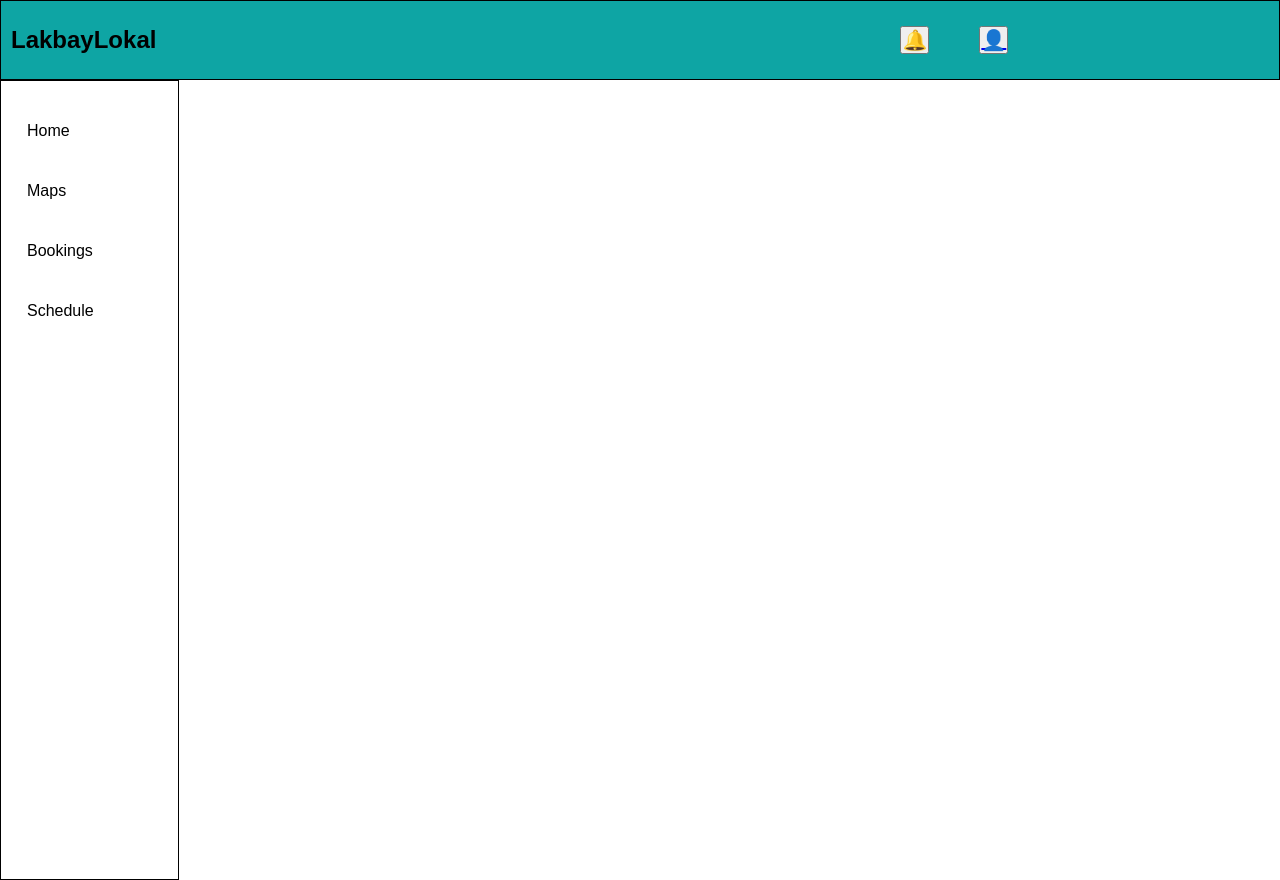
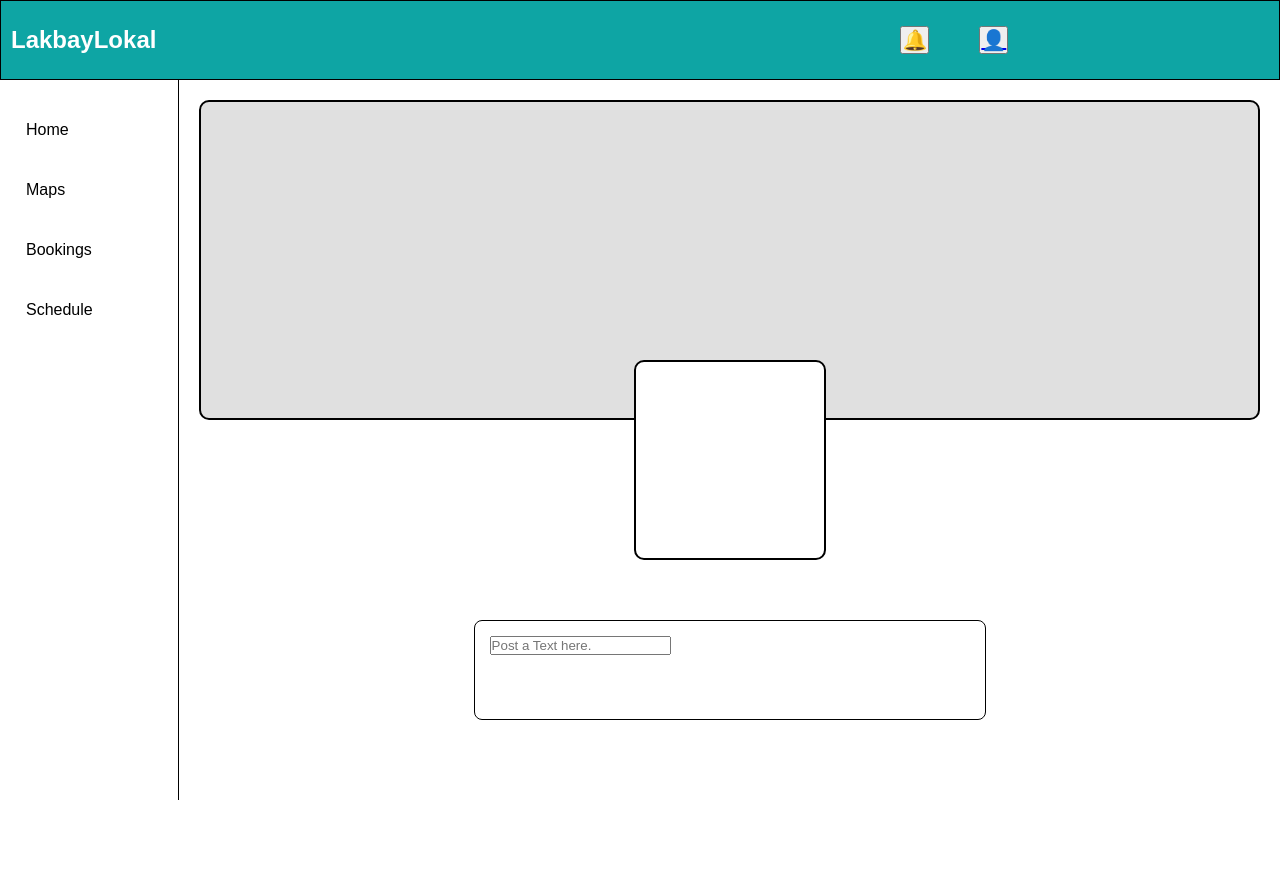
Before and after one commit to indenterror20/Project-Tourism-Travel-Guide, a plain HTML site: page profile.html in a window 1280 px wide. After the commit the page ends 800 px from the top, so only its background shows below. Drawn offline with Linux system fonts and the light colour scheme.

Commit message:
profile page is starting to shape

```diff
--- a/profile.html
+++ b/profile.html
@@ -32,4 +32,20 @@
             <a href="maps.html" id="maps" class="nav-link">Maps</a>
             <a href="booking.html" id="bookings" class="nav-link">Bookings</a>
             <a href="schedule" id="schedule" class="nav-link">Schedule</a>
+    </div>
+
+    <div class="main-content">
+        <div class="cover-photo">
+        <div id="profile-photo">
+
+
         </div>
+    </div>
+
+    <div class="form-post">
+      <form id="postForm">
+        <input type="text" id="formText" placeholder="Post a Text here.">
+      </form>
+    </div>
+    </div>
+</div>
--- a/styles/profile.css
+++ b/styles/profile.css
@@ -1,21 +1,20 @@
-html{
+html {
   scroll-behavior: smooth;
-  overflow: hidden;
   width: 100%;
 }
 
-*{
+* {
   margin: 0;
   padding: 0;
   box-sizing: border-box;
 }
 
 body {
-  overflow: hidden;
   width: 100%;
+  overflow-x: hidden;
 }
 
-.header{
+.header {
   margin: 0;
   padding: 0;
   width: 100%;
@@ -28,59 +27,12 @@ body {
   background-color: #0EA5A4;
 }
 
-#title h2{
+#title h2 {
   font-family: sans-serif;
+  color: white;
 }
 
-#search input{
-  width: 30vw;
-  height: 7vh;
-  background-color: white;
-  border-radius: 30px;
-}
-
-#searchBar input{
-  text-align: center;
-}
-
-.body{
-  display: flex;
-  align-items: flex-start;
-  gap: 20px;
-  overflow: hidden;
-}
-
-.sidebar{
-  width: 14vw;
-  height: 100vh;
-  display: flex;
-  flex-direction: column;
-  gap: 20px;
-  align-items: stretch;
-  padding-left: 15px;
-  padding-top: 30px;
-  border: 1px solid black;
-}
-
-.nav-link {
-  text-decoration: none;
-  color: black;
-  display: flex;
-  width: 120px;
-  align-items: center;
-  padding: 10px 10px;
-  border-radius: 5px;
-  border: 1px solid transparent;
-  transition: background-color 0.3s ease, border-color 0.3s ease;
-  font-family: sans-serif;
-}
-
-.nav-link:hover {
-  background-color: lightgrey;
-  border-color: lightgrey;
-}
-
-.buttons{
+.buttons {
   display: flex;
   align-items: center;
   gap: 50px;
@@ -93,3 +45,80 @@ body {
 .notification button{
   font-size: 20px;
 }
+
+.body {
+  display: flex;
+  flex-direction: row;
+  height: 90vh;
+}
+
+.sidebar {
+  width: 14vw;
+  height: 100%;
+  display: flex;
+  flex-direction: column;
+  gap: 20px;
+  align-items: stretch;
+  padding-left: 15px;
+  padding-top: 30px;
+  border-right: 1px solid black;
+}
+
+.nav-link {
+  text-decoration: none;
+  color: black;
+  display: flex;
+  width: 120px;
+  align-items: center;
+  padding: 10px;
+  border-radius: 5px;
+  border: 1px solid transparent;
+  transition: background-color 0.3s ease, border-color 0.3s ease;
+  font-family: sans-serif;
+}
+
+.nav-link:hover {
+  background-color: lightgrey;
+  border-color: lightgrey;
+}
+
+.main-content {
+  display: flex;
+  flex-direction: column;
+  flex: 1;
+  padding: 20px;
+  gap: 20px;
+  position: relative;
+  overflow-y: auto;
+}
+
+.cover-photo {
+  width: 100%;
+  height: 40vh;
+  border: 2px solid black;
+  border-radius: 10px;
+  background-color: #e0e0e0;
+}
+
+#profile-photo {
+  position: absolute;
+  top: calc(40vh - 40px);
+  left: 50%;
+  transform: translateX(-50%);
+  width: 15vw;
+  height: 25vh;
+  border: 2px solid black;
+  border-radius: 10px;
+  background-color: white;
+  z-index: 1;
+}
+
+.form-post {
+  margin-top: calc(25vh - 20px);
+  width: 40vw;
+  border: 1px solid black;
+  border-radius: 8px;
+  min-height: 100px;
+  padding: 15px;
+  align-self: center;
+}
```
Also changed, not shown: home.html (+1 -0 lines).
